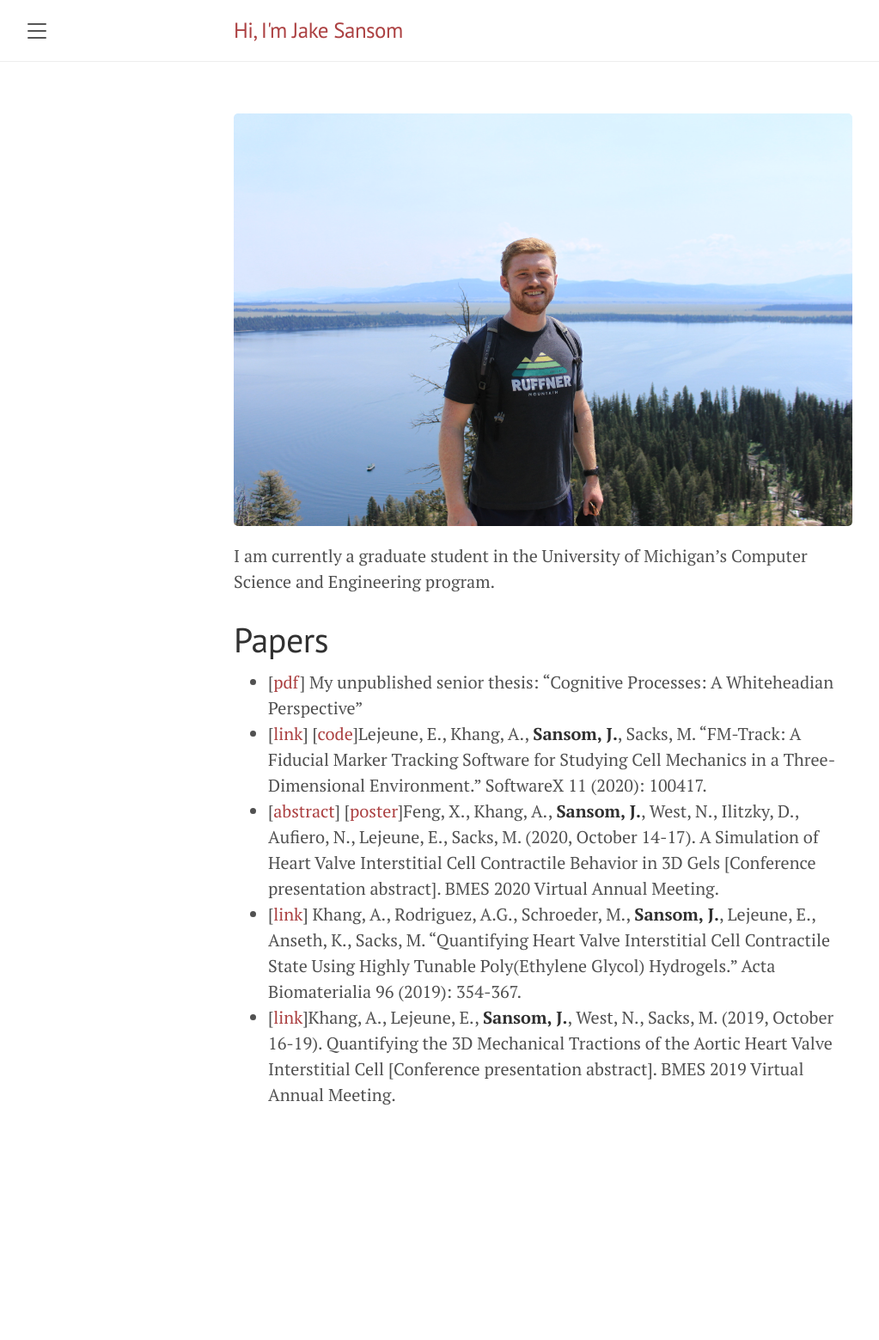
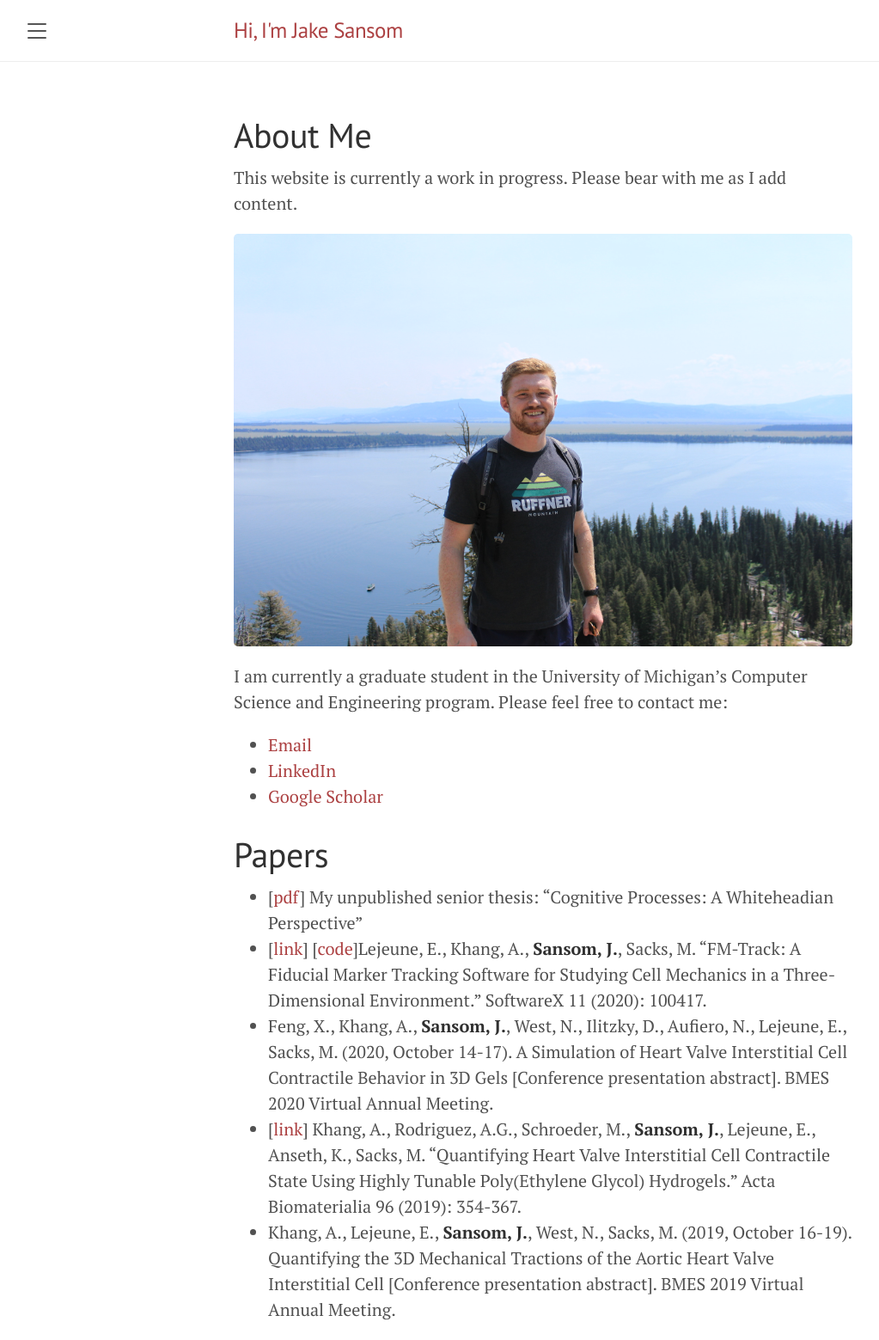
Before and after one commit to jhsansom/jhsansom.github.io, a Jekyll site: the page built from index.md, in a window 1280 px wide. Shown: the whole page at 86% size, without its empty margins (8-1031 px from the left). Built offline with Jekyll 4.4.1, drawn with Linux system fonts in a browser that asks for light colours; Markdown is read by kramdown in place of the engine named in the settings; before the commit the page ends 1309 px from its top, so only the background shows below that.

Commit message:
Added other stuff

```diff
--- a/index.md
+++ b/index.md
@@ -3,14 +3,23 @@ layout: default
 title: Home
 ---
 
+# About Me
+
+This website is currently a work in progress. Please bear with me as I add content.
+
 <img src="https://raw.githubusercontent.com/jhsansom/jhsansom.github.io/master/docs/profile.JPG">
 
-I am currently a graduate student in the University of Michigan's Computer Science and Engineering program.
+I am currently a graduate student in the University of Michigan's Computer Science and Engineering program. Please feel free to contact me:
+
+- [Email](jhsansom@umich.edu)
+- [LinkedIn](https://www.linkedin.com/in/jhsansom/)
+- [Google Scholar](https://scholar.google.com/citations?view_op=list_works&hl=en&authuser=1&user=wsoqyloAAAAJ&gmla=AJsN-F4IJi8f-SthCDCYqZHK9Wjl_z_4yaaO4py2ZPbVkFHMbdi3TY4zWfnv14pf3M3IyCSGzhaZjTDglT5jew_HJFiQ2ZufLXJWlGwMyh4oxZxIiUbF_EM)
+
 
 # Papers
 
 - [[pdf](https://raw.githubusercontent.com/jhsansom/jhsansom.github.io/master/docs/Thesis.pdf)] My unpublished senior thesis: “Cognitive Processes: A Whiteheadian Perspective”
 - [[link](https://www.sciencedirect.com/science/article/pii/S2352711019303474?via%3Dihub)] [[code](https://github.com/elejeune11/FM-Track)]Lejeune, E., Khang, A., **Sansom, J.**, Sacks, M. “FM-Track: A Fiducial Marker Tracking Software for Studying Cell Mechanics in a Three-Dimensional Environment.” SoftwareX 11 (2020): 100417.
-- [[abstract](http://submissions.mirasmart.com/SecureView/BMESArchive/radqwmqx1zl.pdf)] [[poster](http://submissions.mirasmart.com/SecureView/BMESArchive/radew3ndx1v.pdf)]Feng, X., Khang, A., **Sansom, J.**, West, N., Ilitzky, D., Aufiero, N., Lejeune, E., Sacks, M. (2020, October 14-17). A Simulation of Heart Valve Interstitial Cell Contractile Behavior in 3D Gels [Conference presentation abstract]. BMES 2020 Virtual Annual Meeting.
+- Feng, X., Khang, A., **Sansom, J.**, West, N., Ilitzky, D., Aufiero, N., Lejeune, E., Sacks, M. (2020, October 14-17). A Simulation of Heart Valve Interstitial Cell Contractile Behavior in 3D Gels [Conference presentation abstract]. BMES 2020 Virtual Annual Meeting.
 - [[link](https://www.ncbi.nlm.nih.gov/pmc/articles/PMC6717677/)] Khang, A., Rodriguez, A.G., Schroeder, M., **Sansom, J.**, Lejeune, E., Anseth, K., Sacks, M. “Quantifying Heart Valve Interstitial Cell Contractile State Using Highly Tunable Poly(Ethylene Glycol) Hydrogels.” Acta Biomaterialia 96 (2019): 354-367.
-- [[link](http://submissions.mirasmart.com/SecureView/BMESArchive/rad5ao3tcnx.pdf)]Khang, A., Lejeune, E., **Sansom, J.**, West, N., Sacks, M. (2019, October 16-19). Quantifying the 3D Mechanical Tractions of the Aortic Heart Valve Interstitial Cell [Conference presentation abstract]. BMES 2019 Virtual Annual Meeting.
+- Khang, A., Lejeune, E., **Sansom, J.**, West, N., Sacks, M. (2019, October 16-19). Quantifying the 3D Mechanical Tractions of the Aortic Heart Valve Interstitial Cell [Conference presentation abstract]. BMES 2019 Virtual Annual Meeting.
```
